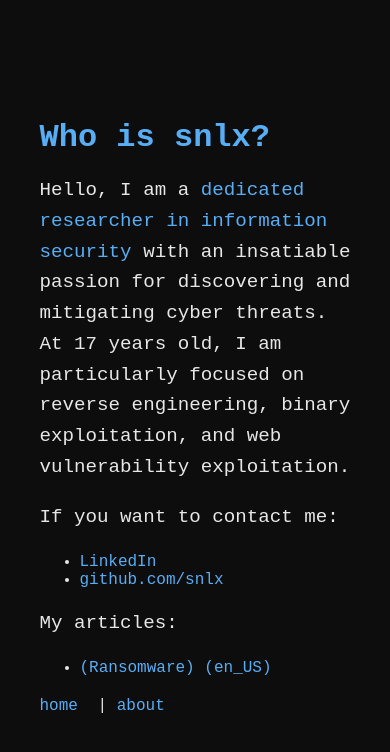
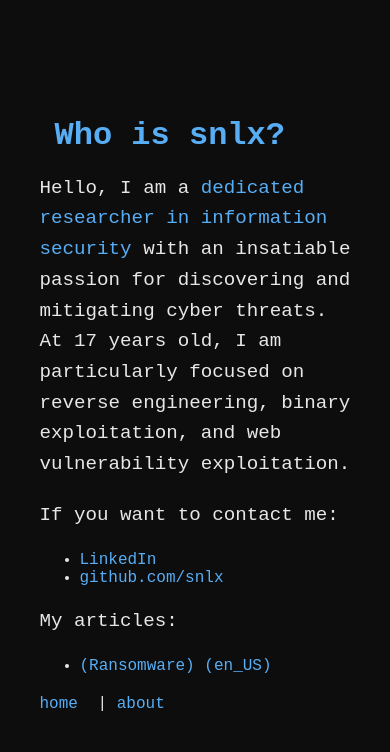
Before and after one commit to snlx22/sec, a plain HTML site: page index.html in a window 390 px wide. Drawn offline with Linux system fonts and the light colour scheme.

Commit message:
Atualizar o index.html

```diff
--- a/index.html
+++ b/index.html
@@ -64,7 +64,7 @@
                 margin: 15px;
             }
             h1 {
-                margin-bottom: 15px;
+                margin: 15px;
                 font-size: 2em;
             }
             .ascii-art {
```
